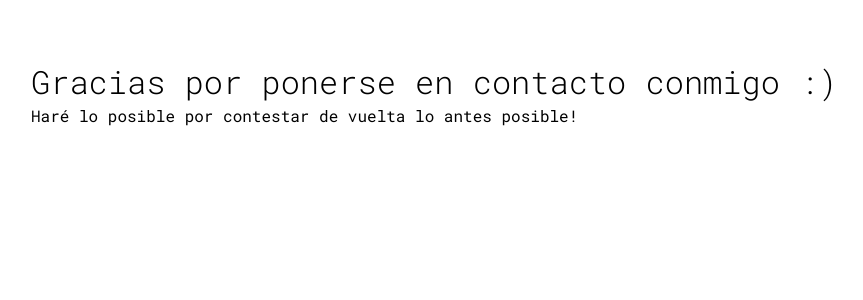
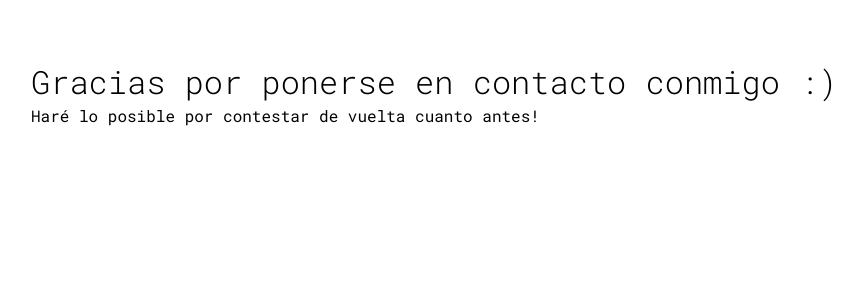
Before and after one commit to jonoise/portfolio_app, a Django app: page /thank-you/ in a window 1280 px wide. Shown: the part 274-574 px from the top of the page, without its empty margins (9-872 px from the left). Run offline with Django 3.2, Linux system fonts and the light colour scheme; some libraries are stand-ins or nearby versions.

Commit message:
Thankyou updated

```diff
--- a/frontend/templates/frontend/thankyou.html
+++ b/frontend/templates/frontend/thankyou.html
@@ -6,7 +6,7 @@
 <div class="gracias">
     <div class="container">
         <h1>Gracias por ponerse en contacto conmigo :)</h1>
-        <p>Haré lo posible por contestar de vuelta lo antes posible!</p>
+        <p>Haré lo posible por contestar de vuelta cuanto antes!</p>
     </div>
 </div>
 {% endblock body %}
```
